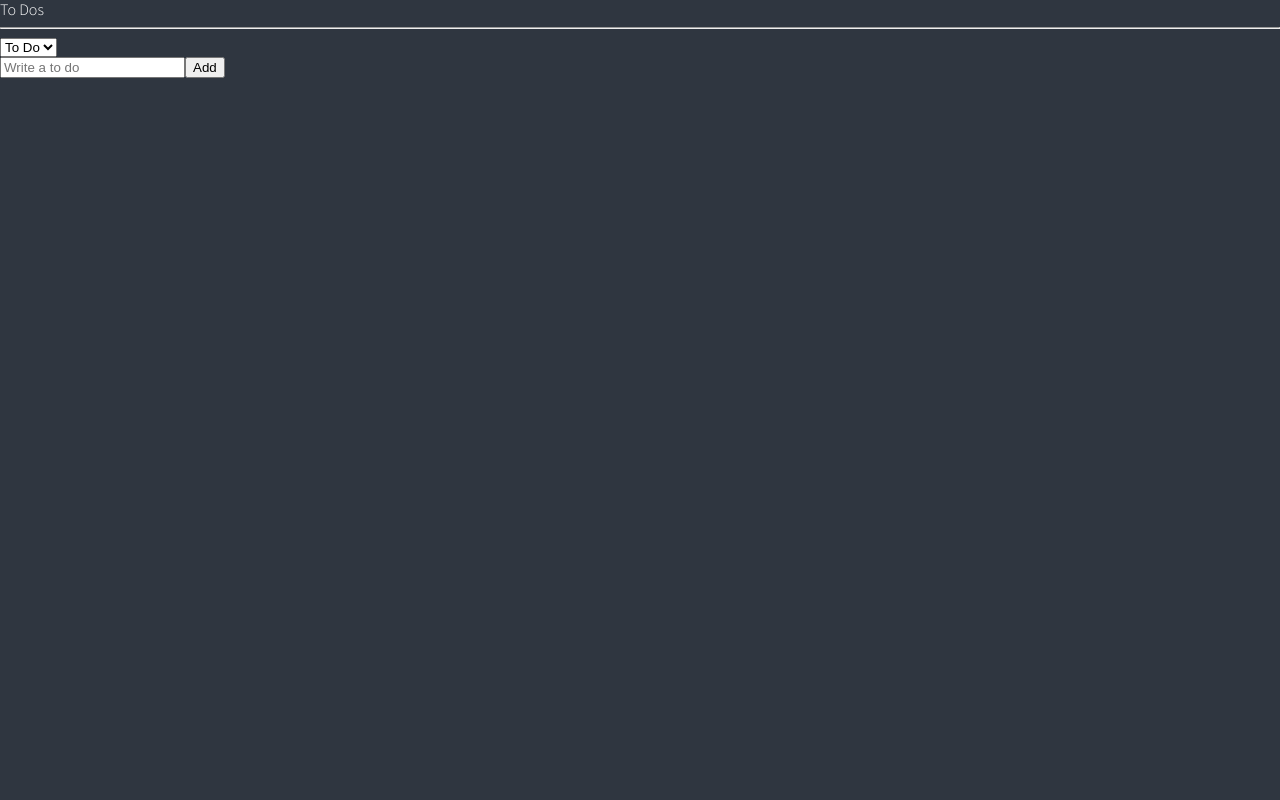
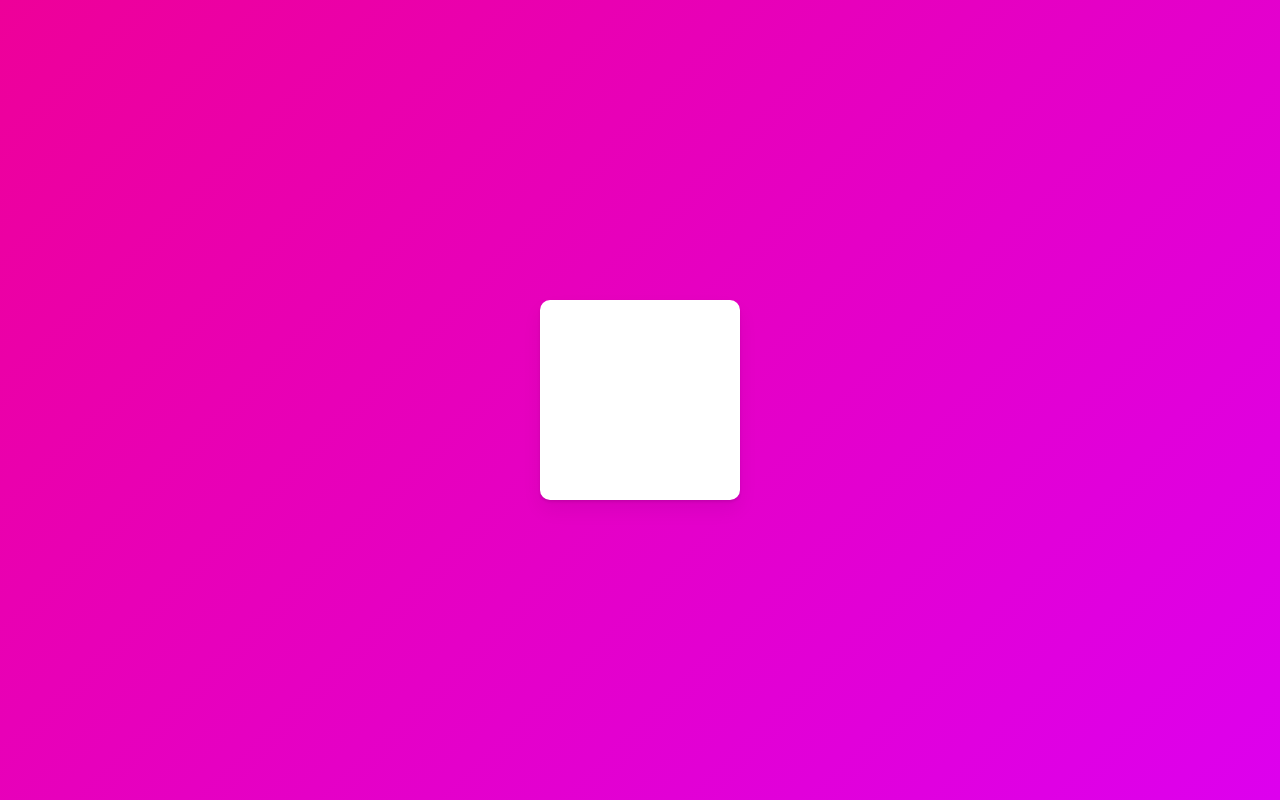
Before and after one commit to SeokyoungYou/react-masterclass-todolist, a React (Create React App) app: page / in a window 1280 px wide. Built offline with nearby package versions, Linux system fonts and the light colour scheme.

Commit message:
Reset project for animation lecture

```diff
--- a/src/App.tsx
+++ b/src/App.tsx
@@ -1,77 +1,26 @@
-import { createGlobalStyle } from "styled-components";
-import ToDoList from "./components/ToDoList";
+import styled from "styled-components";
 
-const GlobalStyle = createGlobalStyle`
-@import url('https://fonts.googleapis.com/css2?family=Source+Sans+Pro:wght@300;400&display=swap');
-html, body, div, span, applet, object, iframe,
-h1, h2, h3, h4, h5, h6, p, blockquote, pre,
-a, abbr, acronym, address, big, cite, code,
-del, dfn, em, img, ins, kbd, q, s, samp,
-small, strike, strong, sub, sup, tt, var,
-b, u, i, center,
-dl, dt, dd, menu, ol, ul, li,
-fieldset, form, label, legend,
-table, caption, tbody, tfoot, thead, tr, th, td,
-article, aside, canvas, details, embed,
-figure, figcaption, footer, header, hgroup,
-main, menu, nav, output, ruby, section, summary,
-time, mark, audio, video {
-  margin: 0;
-  padding: 0;
-  border: 0;
-  font-size: 100%;
-  font: inherit;
-  vertical-align: baseline;
-}
-/* HTML5 display-role reset for older browsers */
-article, aside, details, figcaption, figure,
-footer, header, hgroup, main, menu, nav, section {
-  display: block;
-}
-/* HTML5 hidden-attribute fix for newer browsers */
-*[hidden] {
-    display: none;
-}
-body {
-  line-height: 1;
-}
-menu, ol, ul {
-  list-style: none;
-}
-blockquote, q {
-  quotes: none;
-}
-blockquote:before, blockquote:after,
-q:before, q:after {
-  content: '';
-  content: none;
-}
-table {
-  border-collapse: collapse;
-  border-spacing: 0;
-}
-* {
-  box-sizing: border-box;
-}
-body {
-  font-weight: 300;
-  font-family: 'Source Sans Pro', sans-serif;
-  background-color:${(props) => props.theme.bgColor};
-  color:${(props) => props.theme.textColor};
-  line-height: 1.2;
-}
-a {
-  text-decoration:none;
-  color:inherit;
-}
+const Wrapper = styled.div`
+  height: 100vh;
+  width: 100vw;
+  display: flex;
+  justify-content: center;
+  align-items: center;
+`;
+
+const Box = styled.div`
+  width: 200px;
+  height: 200px;
+  background-color: white;
+  border-radius: 10px;
+  box-shadow: 0 2px 3px rgba(0, 0, 0, 0.1), 0 10px 20px rgba(0, 0, 0, 0.06);
 `;
 
 function App() {
   return (
-    <>
-      <GlobalStyle />
-      <ToDoList />
-    </>
+    <Wrapper>
+      <Box />
+    </Wrapper>
   );
 }
 
--- a/src/atoms.tsx
+++ b/src/atoms.tsx
@@ -1,30 +1,19 @@
-import { atom, selector } from "recoil";
+import { atom } from "recoil";
 
-export enum Categories {
-  "TO_DO" = "TO_DO",
-  "DOING" = "DOING",
-  "DONE" = "DONE",
-}
-export interface IToDo {
+export interface ITodo {
+  id: number;
   text: string;
-  id: number;
-  category: Categories;
 }
 
-export const toDoState = atom<IToDo[]>({
+interface IToDoState {
+  [key: string]: ITodo[];
+}
+
+export const toDoState = atom<IToDoState>({
   key: "toDo",
-  default: [],
-});
-export const categoryState = atom<Categories>({
-  key: "category",
-  default: Categories.TO_DO,
-});
-
-export const toDoSelector = selector({
-  key: "toDoSelector",
-  get: ({ get }) => {
-    const toDos = get(toDoState);
-    const category = get(categoryState);
-    return toDos.filter((toDo) => toDo.category === category);
+  default: {
+    "To Do": [],
+    Doing: [],
+    Done: [],
   },
 });
--- a/src/components/CreateToDo.tsx
+++ /dev/null
@@ -1,33 +0,0 @@
-import { useForm } from "react-hook-form";
-import { useRecoilValue, useSetRecoilState } from "recoil";
-import { categoryState, toDoState } from "../atoms";
-
-interface IForm {
-  toDo: string;
-}
-
-function CreateToDo() {
-  const setToDos = useSetRecoilState(toDoState);
-  const category = useRecoilValue(categoryState);
-  const { register, handleSubmit, setValue } = useForm<IForm>();
-  const handleValid = ({ toDo }: IForm) => {
-    setToDos((oldToDos) => [
-      { text: toDo, id: Date.now(), category },
-      ...oldToDos,
-    ]);
-    setValue("toDo", "");
-  };
-  return (
-    <form onSubmit={handleSubmit(handleValid)}>
-      <input
-        {...register("toDo", {
-          required: "Please write a To Do",
-        })}
-        placeholder="Write a to do"
-      />
-      <button>Add</button>
-    </form>
-  );
-}
-
-export default CreateToDo;
--- a/src/components/ToDo.tsx
+++ /dev/null
@@ -1,42 +0,0 @@
-import { useSetRecoilState } from "recoil";
-import { Categories, IToDo, toDoState } from "../atoms";
-
-function ToDo({ text, category, id }: IToDo) {
-  const setToDos = useSetRecoilState(toDoState);
-  const onClick = (event: React.MouseEvent<HTMLButtonElement>) => {
-    const {
-      currentTarget: { name },
-    } = event;
-    setToDos((oldToDos) => {
-      const targetIndex = oldToDos.findIndex((toDo) => toDo.id === id);
-      const newToDo = { text, id, category: name as any };
-      return [
-        ...oldToDos.slice(0, targetIndex),
-        newToDo,
-        ...oldToDos.slice(targetIndex + 1),
-      ];
-    });
-  };
-  return (
-    <li>
-      <span>{text}</span>
-      {category !== Categories.DOING && (
-        <button name={Categories.DOING} onClick={onClick}>
-          Doing
-        </button>
-      )}
-      {category !== Categories.TO_DO && (
-        <button name={Categories.TO_DO} onClick={onClick}>
-          To Do
-        </button>
-      )}
-      {category !== Categories.DONE && (
-        <button name={Categories.DONE} onClick={onClick}>
-          Done
-        </button>
-      )}
-    </li>
-  );
-}
-
-export default ToDo;
--- a/src/components/ToDoList.tsx
+++ /dev/null
@@ -1,30 +0,0 @@
-import React from "react";
-import { useRecoilState, useRecoilValue } from "recoil";
-import { Categories, categoryState, toDoSelector, toDoState } from "../atoms";
-import CreateToDo from "./CreateToDo";
-import ToDo from "./ToDo";
-
-function ToDoList() {
-  const toDos = useRecoilValue(toDoSelector);
-  const [category, setCategory] = useRecoilState(categoryState);
-  const onInput = (event: React.FormEvent<HTMLSelectElement>) => {
-    setCategory(event.currentTarget.value as any);
-  };
-  return (
-    <div>
-      <h1>To Dos</h1>
-      <hr />
-      <select value={category} onInput={onInput}>
-        <option value={Categories.TO_DO}>To Do</option>
-        <option value={Categories.DOING}>Doing</option>
-        <option value={Categories.DONE}>Done</option>
-      </select>
-      <CreateToDo />
-      {toDos?.map((toDo) => (
-        <ToDo key={toDo.id} {...toDo} />
-      ))}
-    </div>
-  );
-}
-
-export default ToDoList;
--- a/src/index.tsx
+++ b/src/index.tsx
@@ -5,10 +5,78 @@ import { ThemeProvider } from "styled-components";
 import App from "./App";
 import { darkTheme } from "./theme";
 
+import { createGlobalStyle } from "styled-components";
+
+const GlobalStyle = createGlobalStyle`
+@import url('https://fonts.googleapis.com/css2?family=Source+Sans+Pro:wght@300;400&display=swap');
+html, body, div, span, applet, object, iframe,
+h1, h2, h3, h4, h5, h6, p, blockquote, pre,
+a, abbr, acronym, address, big, cite, code,
+del, dfn, em, img, ins, kbd, q, s, samp,
+small, strike, strong, sub, sup, tt, var,
+b, u, i, center,
+dl, dt, dd, menu, ol, ul, li,
+fieldset, form, label, legend,
+table, caption, tbody, tfoot, thead, tr, th, td,
+article, aside, canvas, details, embed,
+figure, figcaption, footer, header, hgroup,
+main, menu, nav, output, ruby, section, summary,
+time, mark, audio, video {
+  margin: 0;
+  padding: 0;
+  border: 0;
+  font-size: 100%;
+  font: inherit;
+  vertical-align: baseline;
+}
+/* HTML5 display-role reset for older browsers */
+article, aside, details, figcaption, figure,
+footer, header, hgroup, main, menu, nav, section {
+  display: block;
+}
+/* HTML5 hidden-attribute fix for newer browsers */
+*[hidden] {
+    display: none;
+}
+body {
+  line-height: 1;
+}
+menu, ol, ul {
+  list-style: none;
+}
+blockquote, q {
+  quotes: none;
+}
+blockquote:before, blockquote:after,
+q:before, q:after {
+  content: '';
+  content: none;
+}
+table {
+  border-collapse: collapse;
+  border-spacing: 0;
+}
+* {
+  box-sizing: border-box;
+}
+body {
+  font-weight: 300;
+  font-family: 'Source Sans Pro', sans-serif;
+  color:black;
+  line-height: 1.2;
+  background:linear-gradient(135deg,#e09,#d0e);
+}
+a {
+  text-decoration:none;
+  color:inherit;
+}
+`;
+
 ReactDOM.render(
   <React.StrictMode>
     <RecoilRoot>
       <ThemeProvider theme={darkTheme}>
+        <GlobalStyle />
         <App />
       </ThemeProvider>
     </RecoilRoot>
--- a/src/theme.ts
+++ b/src/theme.ts
@@ -1,8 +1,3 @@
 import { DefaultTheme } from "styled-components";
 
-export const darkTheme: DefaultTheme = {
-  bgColor: "#2f3640",
-  textColor: "white",
-  accentColor: "#9c88ff",
-  cardBgColor: "transparent",
-};
+export const darkTheme: DefaultTheme = {};
```
Also changed, not shown: src/Components/Board.tsx (added, +118 -0 lines), src/Components/DragabbleCard.tsx (added, +38 -0 lines), src/styled.d.ts (+1 -6 lines).
